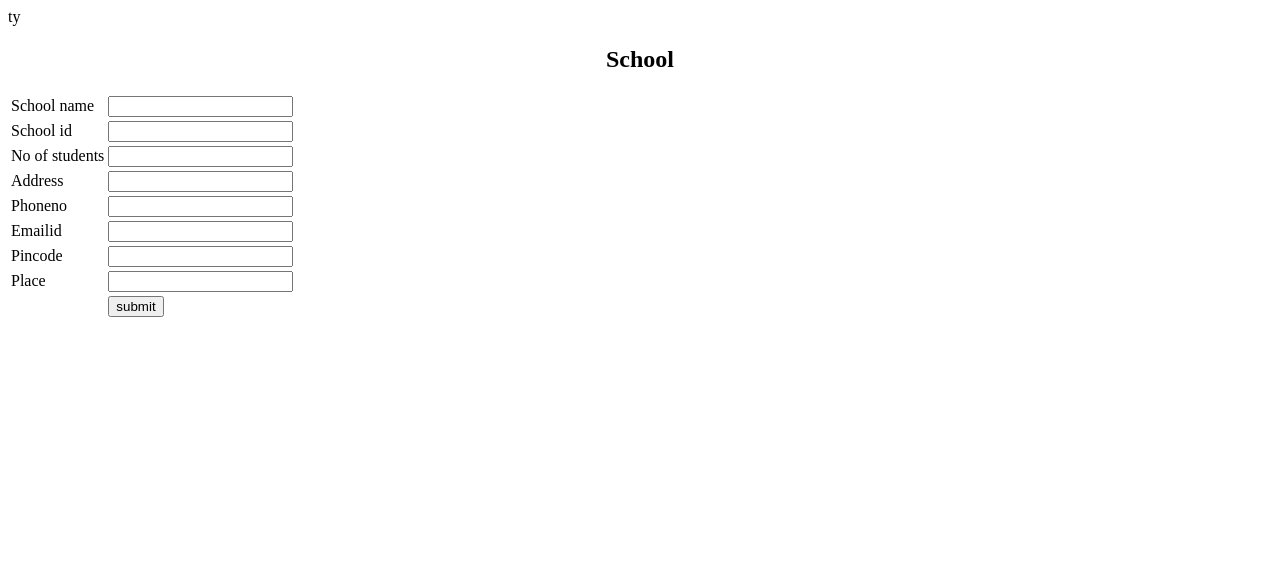
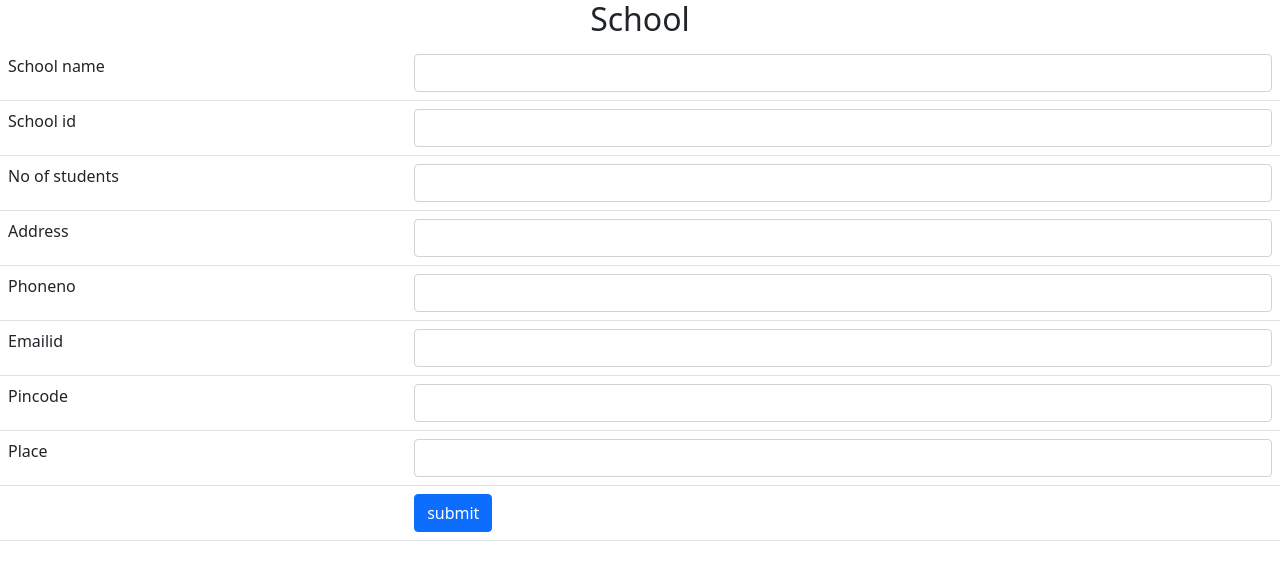
Before and after one commit to mariajoseph2020/school, a plain HTML site: page index.html in a window 1280 px wide. Drawn offline with nearby package versions, Linux system fonts and the light colour scheme.

Commit message:
Update index.html

```diff
--- a/index.html
+++ b/index.html
@@ -1,7 +1,7 @@
 <!DOCTYPE html>
 <html lang="en">
 <head>
-    ty
+    <link href="https://cdn.jsdelivr.net/npm/bootstrap@5.0.0-beta2/dist/css/bootstrap.min.css" rel="stylesheet" integrity="sha384-BmbxuPwQa2lc/FVzBcNJ7UAyJxM6wuqIj61tLrc4wSX0szH/Ev+nYRRuWlolflfl" crossorigin="anonymous">
     <meta charset="UTF-8">
     <meta http-equiv="X-UA-Compatible" content="IE=edge">
     <meta name="viewport" content="width=device-width, initial-scale=1.0">
```
